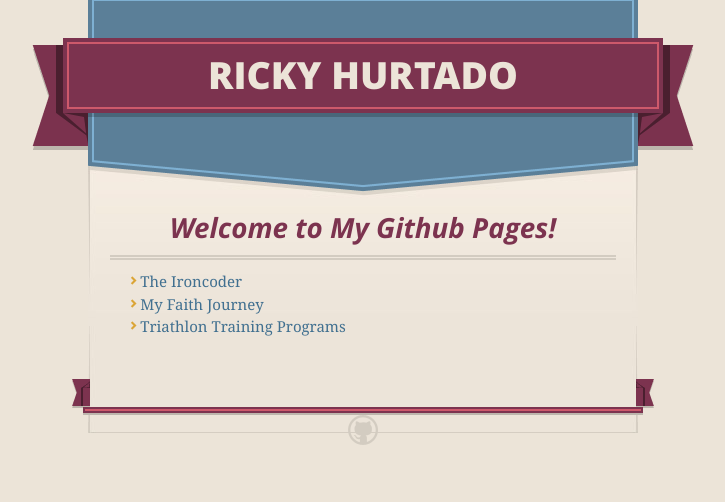
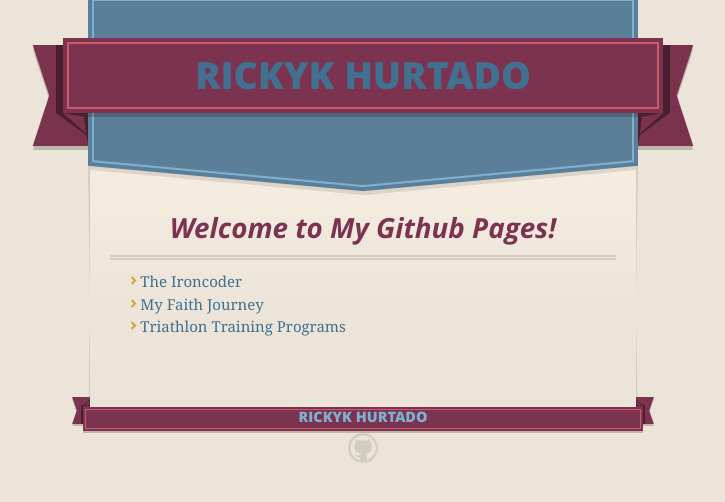
Before and after one commit to rickyhurtado/rickyhurtado.github.io, a plain HTML site: page index.html in a window 1280 px wide. Shown: the whole page, without its empty margins (277-1002 px from the left). Drawn offline with nearby package versions, Linux system fonts and the light colour scheme.

Commit message:
Update index.html

```diff
--- a/index.html
+++ b/index.html
@@ -25,7 +25,7 @@
       <header>
         <span class="ribbon-outer">
           <span class="ribbon-inner">
-            <h1>Ricky Hurtado</h1>
+            <h1><a href="https://rickyhurtado.github.io/">Rickyk Hurtado</a></h1>
             <h2></h2>
           </span>
           <span class="left-tail"></span>
@@ -50,6 +50,7 @@
       <footer>
         <span class="ribbon-outer">
           <span class="ribbon-inner">
+            <p><a href="https://rickyhurtado.github.io/">Rickyk Hurtado</a></p>
           </span>
           <span class="left-tail"></span>
           <span class="right-tail"></span>
```
